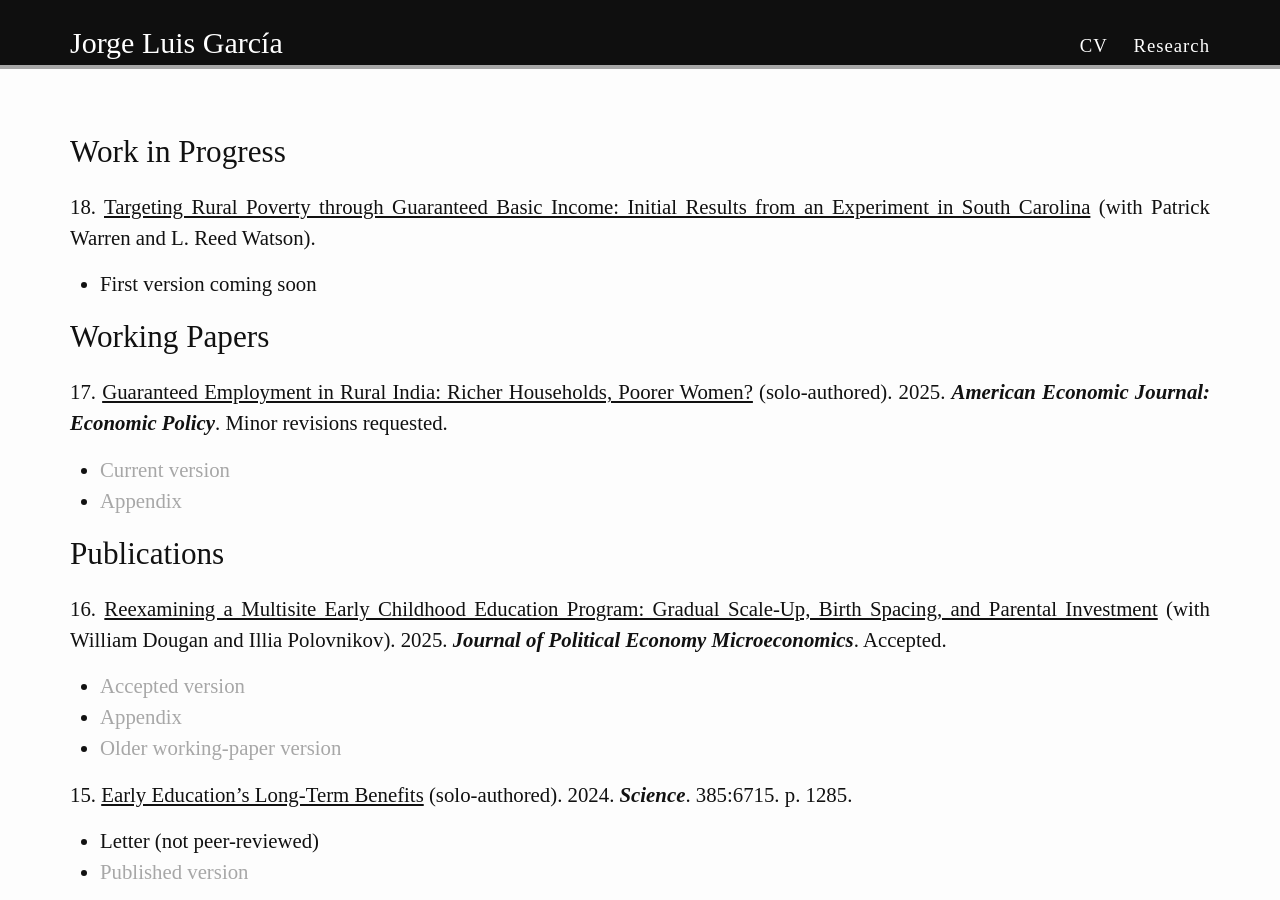
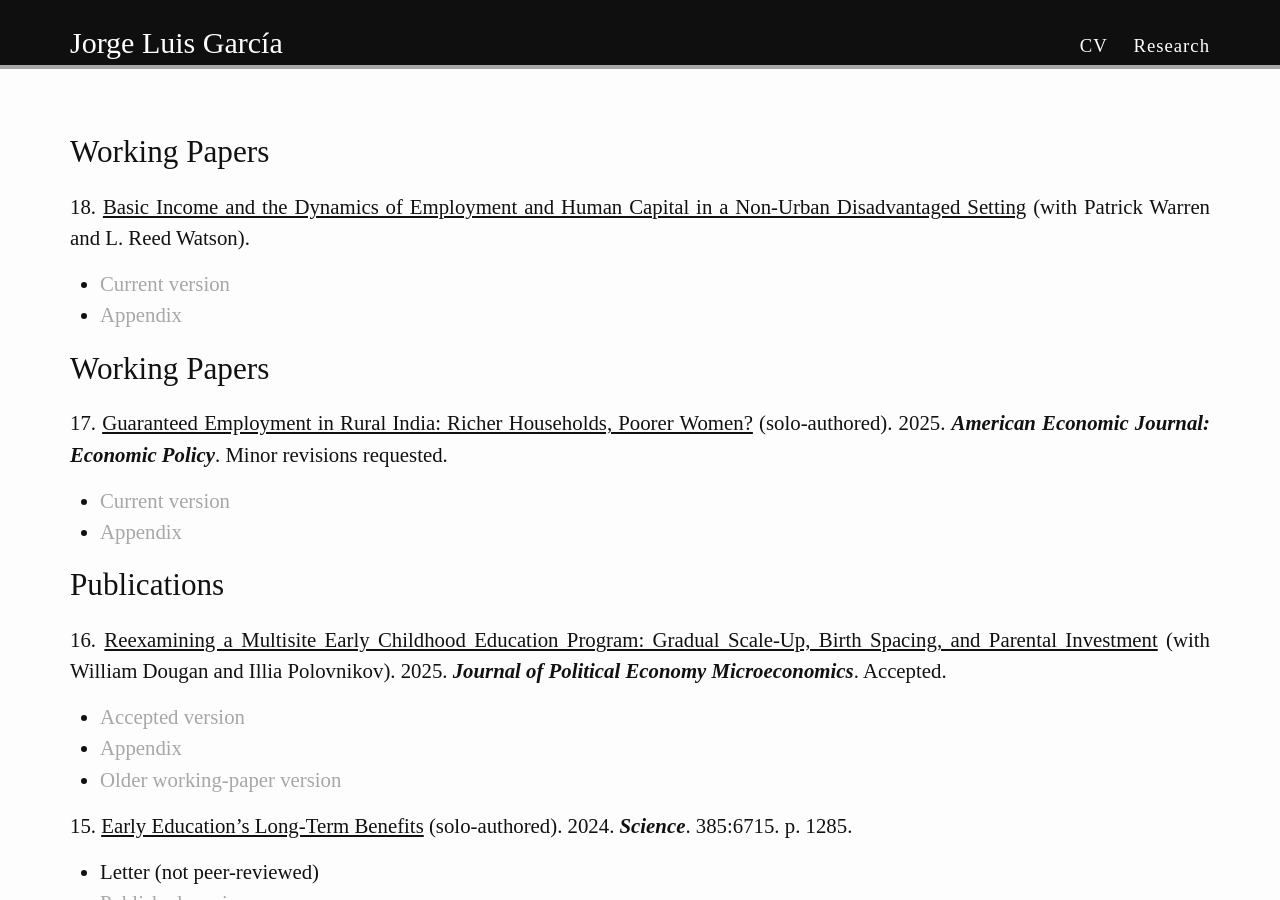
Before and after one commit to jorgelgarcia/jorgelgarcia.github.io, a Jekyll site: the page built from research.md, in a window 1280 px wide and 900 px high. Built offline with Jekyll 4.4.1, drawn with Linux system fonts in a browser that asks for light colours; nearby versions of some CDN libraries; some web fonts are replaced.

Commit message:
research update

```diff
--- a/research.md
+++ b/research.md
@@ -4,15 +4,17 @@ title:
 permalink: /research/
 ---
 <style>body {text-align: justify}</style>
-## Work in Progress
-18\. <u>Targeting Rural Poverty through Guaranteed Basic Income: Initial Results from an Experiment in South Carolina</u> (with Patrick Warren and L. Reed Watson).
-* First version coming soon
+## Working Papers
+18\. <u>Basic Income and the Dynamics of Employment and Human Capital in a Non-Urban Disadvantaged Setting</u> (with Patrick Warren and L. Reed Watson).
+* [Current version](https://www.dropbox.com/scl/fi/snol36764ovpm7hs0kpqg/bid_paper_2025-05-14a_jlg.pdf?rlkey=nrv7lf7joeedzwrxe43d38oyb&st=ddjyghv3&dl=0)
+* [Appendix](https://www.dropbox.com/scl/fi/azui99a9w66gpt3cir7sy/bid_appendix_2025-05-13a_jlg.pdf?rlkey=3ekshxbpcb3mj81rsvss5yzy8&st=mjwsm3iv&dl=0)
+<br/>
 
 ## Working Papers
 17\. <u>Guaranteed Employment in Rural India: Richer Households, Poorer Women?</u> (solo-authored). 2025. <em><b>American Economic Journal: Economic Policy</b></em>. Minor revisions requested.
 * [Current version](https://www.dropbox.com/scl/fi/ve5u73bu1xkuumk689bks/gem_paper_09-13-2024d_jlg.pdf?rlkey=bjiob9ixepr0m3fl822i8dnpx&e=1&st=3olwdb26&dl=0)
 * [Appendix](https://www.dropbox.com/scl/fi/q2rrv990vf8mvw18oji0x/gem_appendix_09-13-2024a_jlg.pdf?rlkey=vggyq1nqhtf7gdtdxoa25l611&st=pmvaxzjv&dl=0)
-<br/>
+
 
 ## Publications
 16\. <u>Reexamining a Multisite Early Childhood Education Program: Gradual Scale-Up, Birth Spacing, and Parental Investment</u> (with William Dougan and Illia Polovnikov). 2025. <em><b>Journal of Political Economy Microeconomics</b></em>. Accepted.
```
